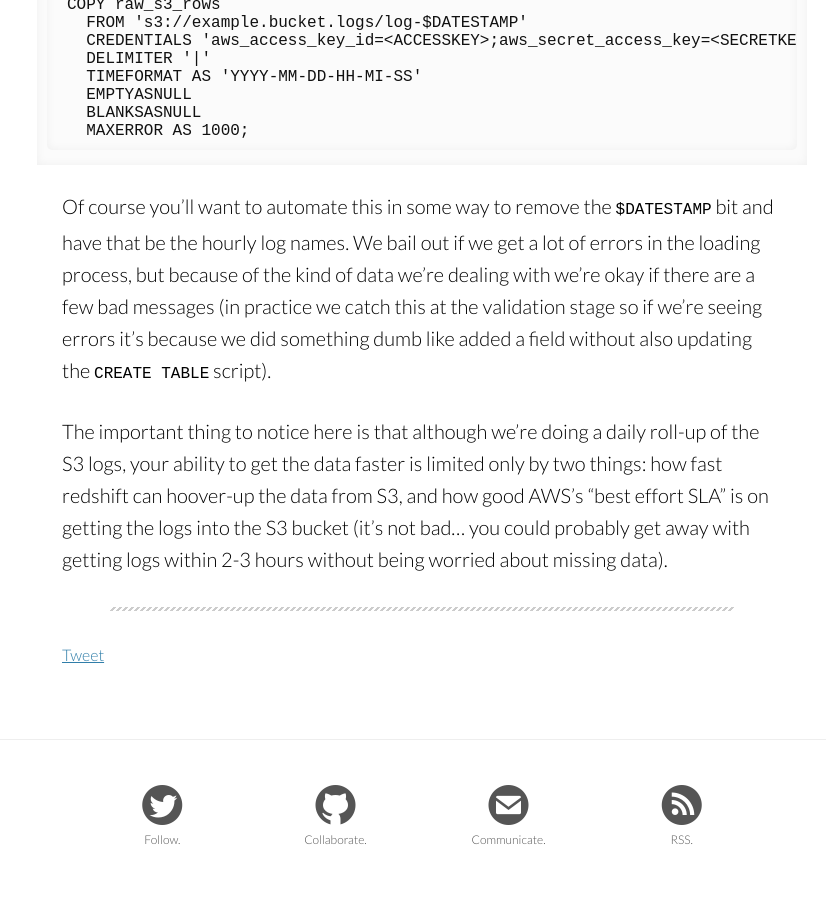
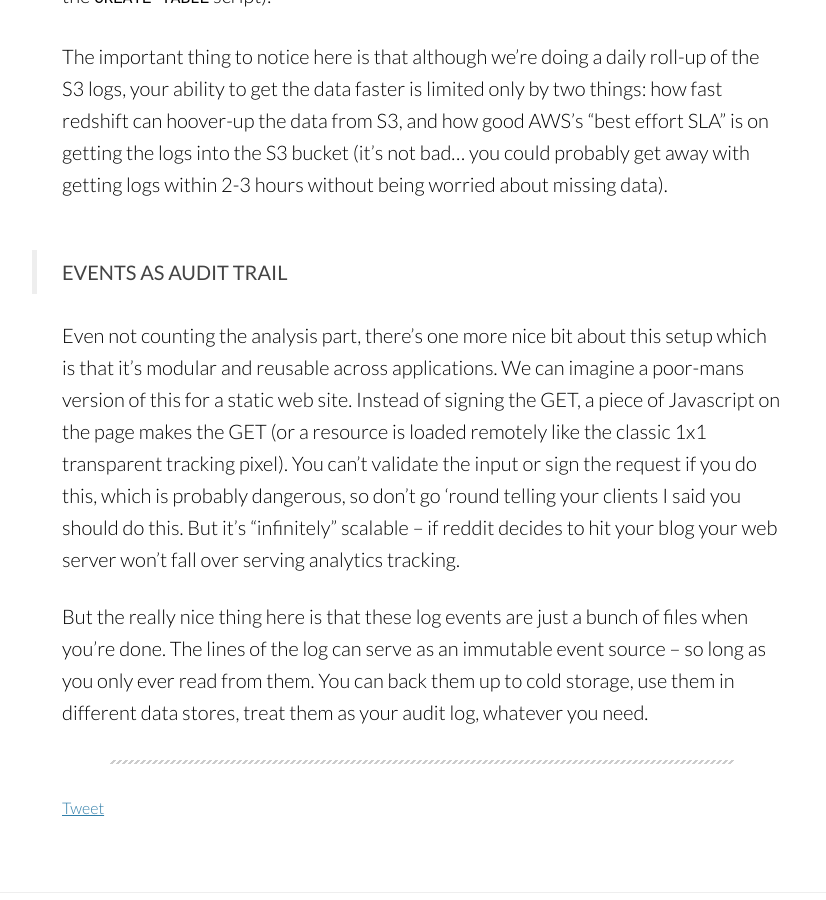
Before and after one commit to tgross/blog.0x74696d.com, a Jekyll site: the page built from _posts/2015-03-16-analytics-on-the-cheap.md, in a window 1280 px wide and 900 px high, scrolled down 7676 px. Shown: the whole window, without its empty margins (218-1044 px from the left). Built offline with Jekyll 4.4.1, drawn with Linux system fonts in a browser that asks for light colours; Markdown is read by kramdown in place of the engine named in the settings; comment, search, counter and statistics services are not loaded; some of the changed text lies outside the part shown.

Commit message:
Moved a paragraph I didn't like sitting in the middle

```diff
--- a/_posts/2015-03-16-analytics-on-the-cheap.md
+++ b/_posts/2015-03-16-analytics-on-the-cheap.md
@@ -167,3 +161,10 @@ COPY raw_s3_rows
 Of course you'll want to automate this in some way to remove the `$DATESTAMP` bit and have that be the hourly log names. We bail out if we get a lot of errors in the loading process, but because of the kind of data we're dealing with we're okay if there are a few bad messages (in practice we catch this at the validation stage so if we're seeing errors it's because we did something dumb like added a field without also updating the `CREATE TABLE` script).
 
 The important thing to notice here is that although we're doing a daily roll-up of the S3 logs, your ability to get the data faster is limited only by two things: how fast redshift can hoover-up the data from S3, and how good AWS's "best effort SLA" is on getting the logs into the S3 bucket (it's not bad... you could probably get away with getting logs within 2-3 hours without being worried about missing data).
+
+Events as Audit Trail
+----
+
+Even not counting the analysis part, there's one more nice bit about this setup which is that it's modular and reusable across applications. We can imagine a poor-mans version of this for a static web site. Instead of signing the GET, a piece of Javascript on the page makes the GET (or a resource is loaded remotely like the classic 1x1 transparent tracking pixel). You can't validate the input or sign the request if you do this, which is probably dangerous, so don't go 'round telling your clients I said you should do this. But it's "infinitely" scalable -- if reddit decides to hit your blog your web server won't fall over serving analytics tracking.
+
+But the really nice thing here is that these log events are just a bunch of files when you're done. The lines of the log can serve as an immutable event source -- so long as you only ever read from them. You can back them up to cold storage, use them in different data stores, treat them as your audit log, whatever you need.
```
Also changed, not shown: other parts of _posts/2015-03-16-analytics-on-the-cheap.md (+0 -6 lines).
